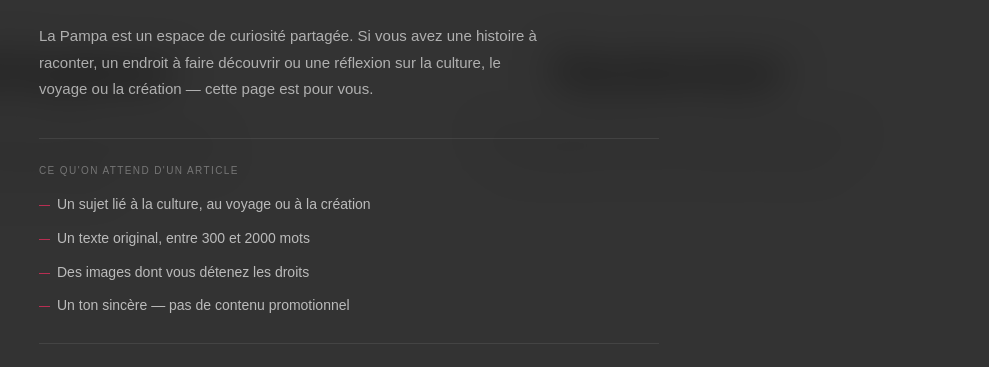
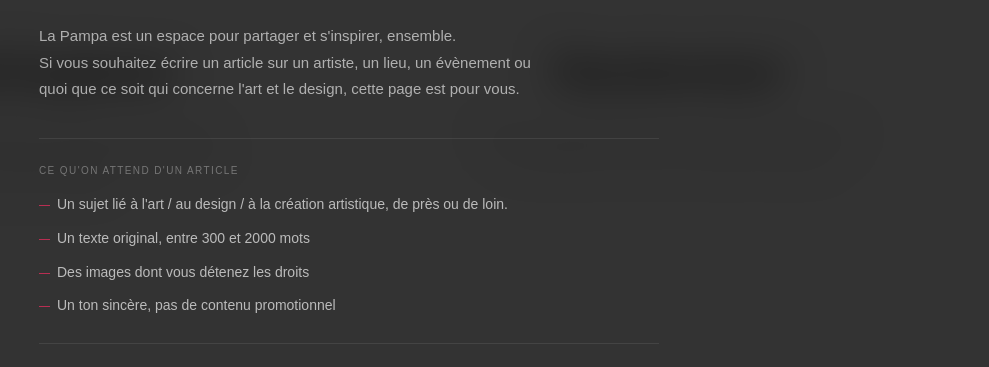
Before and after one commit to agatherapin/La-pampa-website, a website: page explorer.html in a window 1280 px wide. Both pictures are taken after a click on the button "+ CONTRIBUER". Shown: the part 254-621 px from the top of the page, without its empty margins (291-1280 px from the left). Drawn offline with Linux system fonts and the light colour scheme; a web font is replaced by a local one.

Commit message:
fix bug + contrib

```diff
--- a/explorer.html
+++ b/explorer.html
@@ -833,14 +833,14 @@
                 <div class="modal-content-box">
                     <span class="modal-eyebrow">Blog collaboratif</span>
                     <h2 class="modal-title" id="modal-title-s1">La Pampa,<br>c'est aussi vous.</h2>
-                    <p class="modal-text">La Pampa est un espace de curiosité partagée. Si vous avez une histoire à raconter, un endroit à faire découvrir ou une réflexion sur la culture, le voyage ou la création — cette page est pour vous.</p>
+                    <p class="modal-text">La Pampa est un espace pour partager et s'inspirer, ensemble.<br> Si vous souhaitez écrire un article sur un artiste, un lieu, un évènement ou quoi que ce soit qui concerne l'art et le design, cette page est pour vous.</p>
                     <div class="modal-conditions">
                         <p class="conditions-label">Ce qu'on attend d'un article</p>
                         <ul class="conditions-list">
-                            <li>Un sujet lié à la culture, au voyage ou à la création</li>
+                            <li>Un sujet lié à l'art / au design / à la création artistique, de près ou de loin.</li>
                             <li>Un texte original, entre 300 et 2000 mots</li>
                             <li>Des images dont vous détenez les droits</li>
-                            <li>Un ton sincère — pas de contenu promotionnel</li>
+                            <li>Un ton sincère, pas de contenu promotionnel</li>
                         </ul>
                     </div>
                     <p class="modal-note">Les contributions sont relues avant publication. Vous serez contacté·e si votre article est retenu.</p>
```
Also changed, not shown: world-exploration.html (+2 -2 lines).
